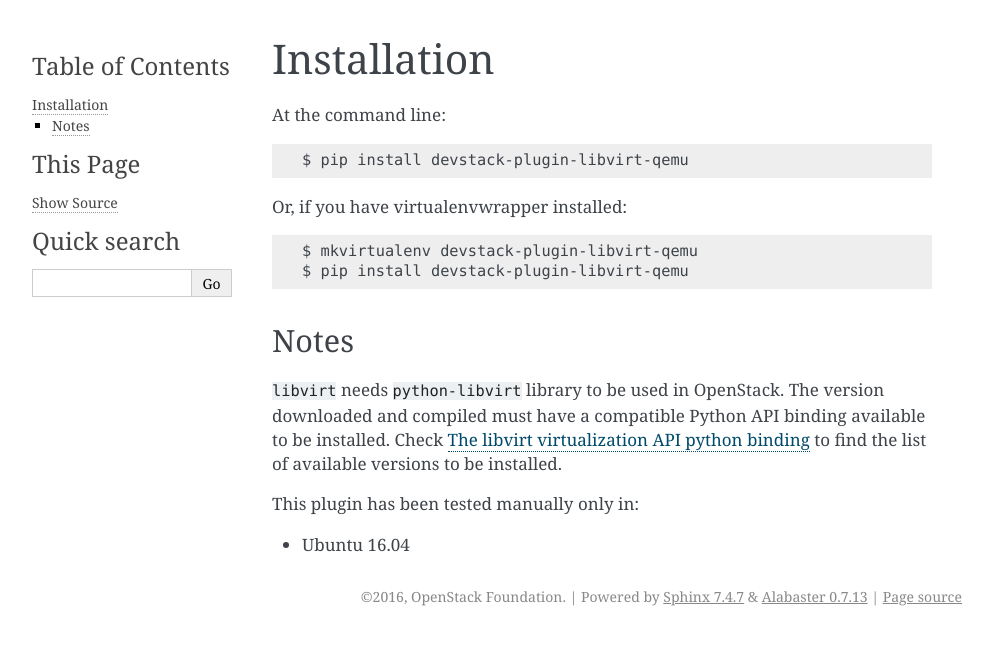
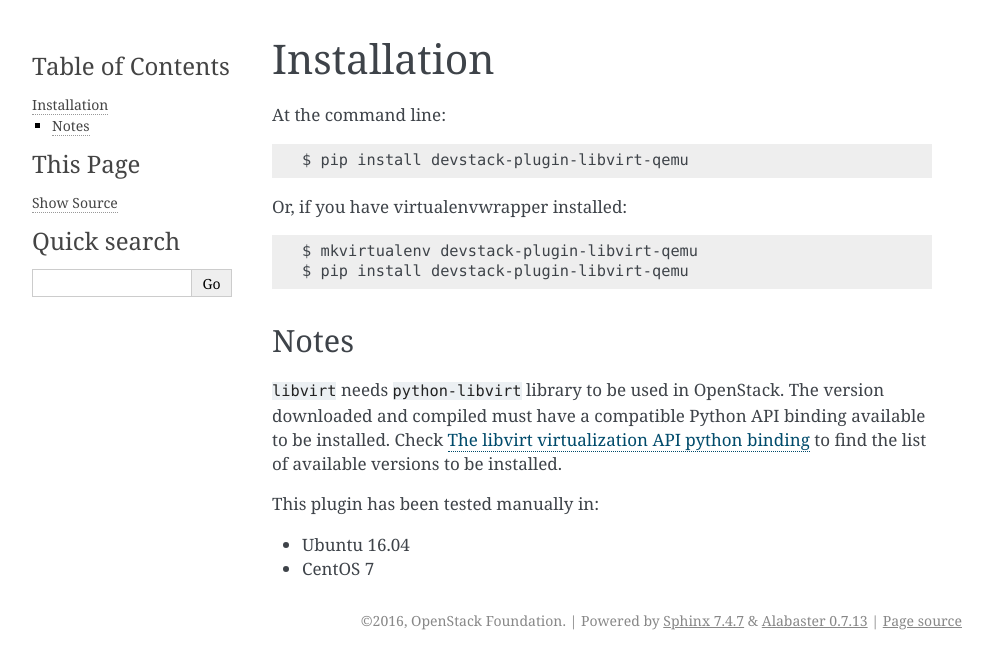
Before and after one commit to openstack-archive/devstack-plugin-libvirt-qemu, a Sphinx documentation site: the page built from doc/source/installation.rst, in a window 1280 px wide. Shown: the top 669 px of the page, without its empty margins (148-1141 px from the left). Built offline with Sphinx 7.4.7, drawn with Linux system fonts in a browser that asks for light colours.

Commit message:
Add support for CentOS 7
Added support for CentOS 7.

Change-Id: I3e82aa79cc632e833e8d8d044953e68fd0dd6c9f

```diff
--- a/doc/source/installation.rst
+++ b/doc/source/installation.rst
@@ -21,6 +21,7 @@ available to be installed. Check `The libvirt virtualization API python binding
 <https://pypi.python.org/pypi/libvirt-python>`_ to find the list of available
 versions to be installed.
 
-This plugin has been tested manually only in:
+This plugin has been tested manually in:
 
 * Ubuntu 16.04
+* CentOS 7
```
Also changed, not shown: 2 other files.
